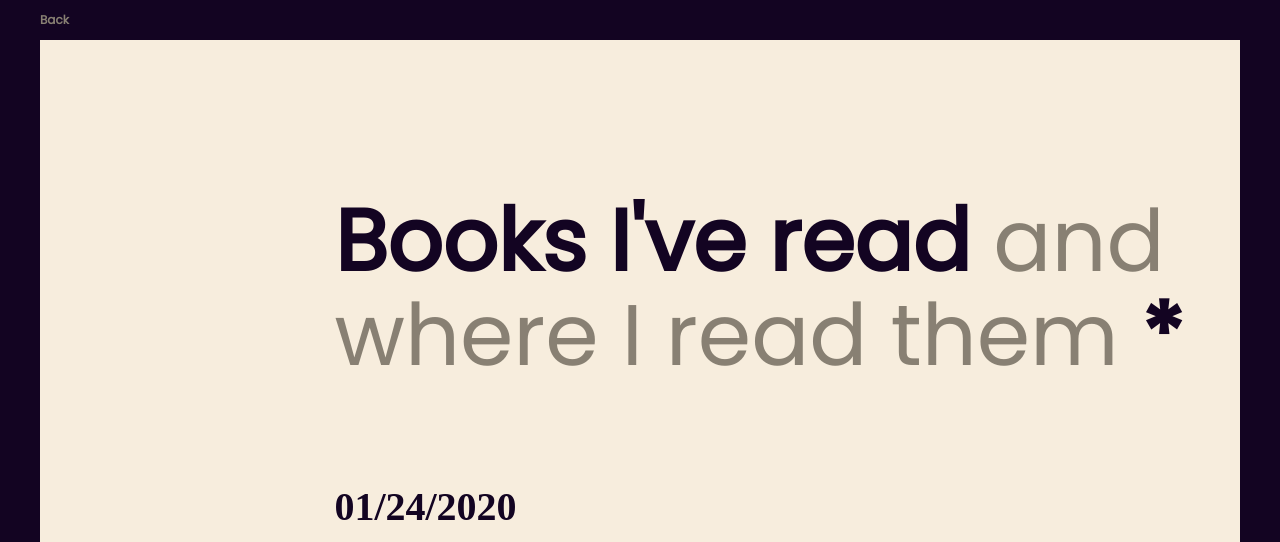
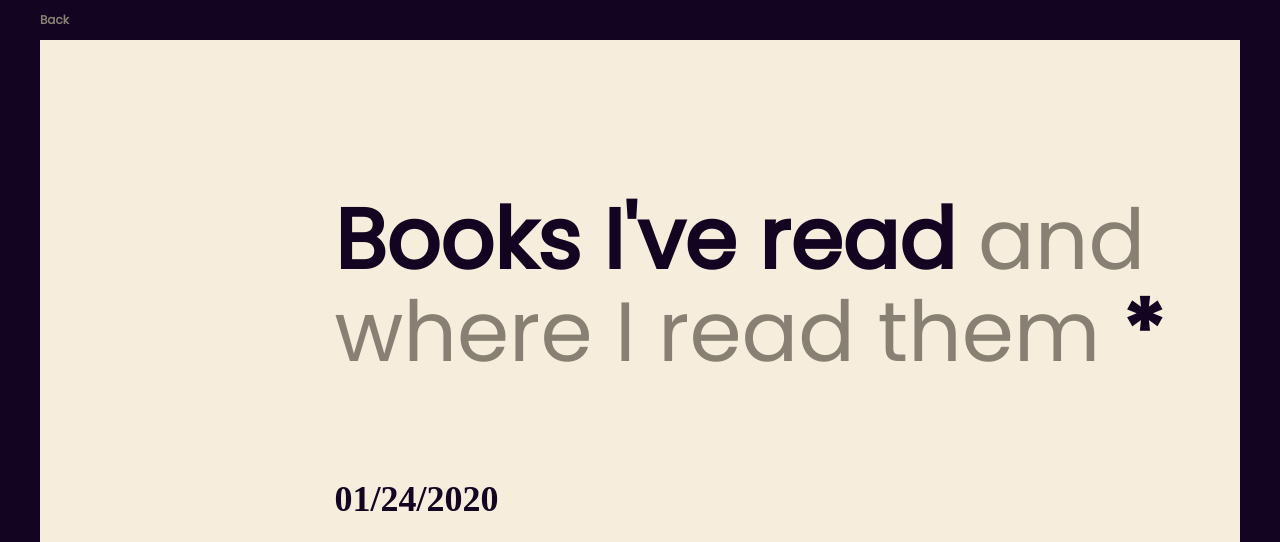
Before and after one commit to ampinsk/ampinsk.github.io, a Jekyll site: the page built from reading/reading.html, in a window 1280 px wide. Shown: the top 542 px of the page. Built offline with Jekyll 4.4.1, drawn with Linux system fonts in a browser that asks for light colours; some web fonts are replaced; grey boxes are pictures that could not be loaded.

Commit message:
test vars

```diff
--- a/_sass/_home.scss
+++ b/_sass/_home.scss
@@ -4,7 +4,7 @@
 
 .home {
   padding: 80px 0;
-  font-size: 36px;
+  font-size: $f2;
   line-height: 1.2;
   display: flex;
   justify-content: space-between;
@@ -12,7 +12,7 @@
 
   @include mq($tablet) {
     flex-direction: row;
-    // font-size: $primary-font-size;
+    font-size: $f1;
   }
 
   a {
@@ -20,7 +20,7 @@
   }
 
   h2 {
-    font-size: $primary-font-size;
+    font-size: $f1;
     font-weight: 400;
     font-style: italic;
     margin-bottom: 30px;
--- a/_sass/_project.scss
+++ b/_sass/_project.scss
@@ -3,7 +3,7 @@
   width: 100%;
   display: flex;
   justify-content: space-between;
-  font-size: 48px;
+  font-size: $f0;
   line-height: 1;
   flex-direction: column;
 
@@ -11,18 +11,18 @@
     margin: 120px 0 80px;
     flex-direction: row;
     align-items: flex-end;
-    font-size: 72px;
+    font-size: $f00;
   }
 
   .back {
     @include mq($tablet) {
-      margin-left: -22px;
+      margin-left: -24px;
     }
   }
 
   .site-button {
     font-family: $serif;
-    font-size: 22px;
+    font-size: $f3;
     padding: 14px;
     border: 1px solid $black;
     text-decoration: none;
@@ -59,7 +59,7 @@
 
   h1 {
     font-family: $serif;
-    font-size: 48px;
+    font-size: $f0;
     margin-top: 52px;
     font-weight: 400;
     line-height: 1.05;
@@ -67,7 +67,7 @@
 
   h3 {
     font-family: $serif-text;
-    font-size: 20px;
+    font-size: $f4;
     margin-top: 52px;
   }
 
--- a/_sass/_reading.scss
+++ b/_sass/_reading.scss
@@ -24,7 +24,7 @@
 }
 
 .book-title {
-  font-size: 48px;
+  font-size: $f0;
   line-height: 1.1;
   font-family: $sans2;
 
@@ -35,7 +35,7 @@
   }
 
   @include mq($phablet) {
-    font-size: 86px;
+    font-size: $f000;
   }
 }
 
@@ -45,19 +45,19 @@
   line-height: 1.45;
 
   .date {
-    font-size: 25px;
+    font-size: $f3;
     font-family: $expanded;
     font-weight: 700;
     padding: 80px 0 40px 0;
 
     @include mq($phablet) {
-      font-size: 40px;
+      font-size: $f1;
       padding: 100px 0 40px 0;
     }
   }
 
   h2 {
-    font-size: 32px;
+    font-size: $f2;
     line-height: 1.2;
 
     span {
@@ -89,12 +89,13 @@
   }
 
   p {
-    font-size: 16px;
+    font-size: $f5;
+    margin-top: 20px;
   }
 
   img {
     width: 62%;
-    box-shadow: rgba(60,60,60,0.2) 6px 6px 24px;
+    box-shadow: $shadow;
 
     @include mq($phablet) {
       width: 330px;
@@ -123,7 +124,7 @@
   }
 
   h5, .h5 {
-    font-size: 14px;
+    font-size: $f5;
     text-transform: uppercase;
     letter-spacing: 1px;
     font-weight: 700;
@@ -132,7 +133,7 @@
   }
 
   h6 {
-    font-size: 12px;
+    font-size: $f6;
     position: relative;
     font-weight: 400;
     margin-bottom: 14px;
@@ -140,7 +141,7 @@
     &:before {
       content: "“";
       position: absolute;
-      font-size: 24px;
+      font-size: $f3;
       top: -0.2em;
       left: -0.8em;
       font-family: $expanded;
@@ -152,7 +153,7 @@
 
 #hey {
   padding: 5px 15px 20px;
-  font-size: 12px;
+  font-size: $f6;
   color: $beige-gray;
 
   a {
@@ -181,7 +182,7 @@
   position: absolute;
   top: 20px;
   left: 22px;
-  font-size: 12px;
+  font-size: $f6;
   font-family: $sans2;
   font-weight: bold;
 
--- a/_sass/_variables.scss
+++ b/_sass/_variables.scss
@@ -1,13 +1,9 @@
 // Colors
 $white: #fafafa;
-$beige: #f9e3ba;
-$teal: #71AFA3;
-$light-teal: #AFDFD9;
 $black: #130422;
 $gray: #CCCCCC;
 $gray-dark: #9ca0a0;
 $red: #DA131F;
-$blue: #1212e1;
 $beige: #f7eddd;
 $beige-gray: #888073;
 
@@ -23,32 +19,30 @@
 
 
 // Type
-$monospace: 'Roboto Mono', monospace;
-
 $sans-display: neue-haas-grotesk-display, sans-serif;
 $sans-text: neue-haas-grotesk-text, sans-serif;
-$serif: miller-headline, jaf-lapture, serif;
+$serif: miller-headline, serif;
 $serif-text: miller-text, serif;
 
 $expanded: 'BioRhyme Expanded', serif;
-$inknut: "Inknut Antiqua";
-$sans2: "poppins";
+$sans2: "poppins", sans-serif;
 
 
 // Misc
 $border-thick: 2px solid $black;
 $border-thin: 1px solid $gray;
-$shadow: 0px 0px 10px rgba(0, 0, 0, 0.3);
+$shadow: rgba(60,60,60,0.2) 6px 6px 24px;
 $timing: 0.2s ease;
-$timing-cubic: 0.4s cubic-bezier(0.645, 0.045, 0.355, 1);
-$timing-slow: 0.5s ease;
 
 // Type scale
-$f1: 40px;
+$f000: 84px;
+$f00: 72px;
+$f0: 48px;
+$f1: 36px;
 $f2: 32px;
 $f3: 24px;
-$f4: 18px;
-$f5: 14px;
+$f4: 20px;
+$f5: 16px;
 $f6: 12px;
 
 .optically-smaller {
@@ -62,6 +56,4 @@
 $foreground: $black;
 $primary-font: $serif;
 $secondary-font: $sans-text;
-$primary-font-size: $f1;
-$secondary-font-size: $f5;
 $highlight: $red;
--- a/main.scss
+++ b/main.scss
@@ -18,7 +18,7 @@
   margin: 0;
   line-height: 1.3;
   transition: $timing;
-  font-size: 20px;
+  font-size: $f4;
 }
 
 .site-container {
@@ -40,7 +40,7 @@
 }
 
 .back {
-  font-size: 18px;
+  font-size: $f4;
   font-family: $serif-text;
   text-decoration: none;
 
```
